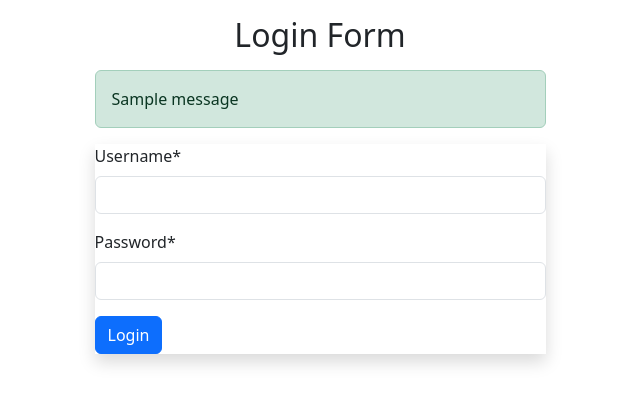
After one commit to mamaheshd/react, a Django app: page /login/ in a window 1280 px wide. The commit adds this page. Shown: the top 405 px of the page, without its empty margins (320-960 px from the left). Run offline with Django 5.2, Linux system fonts and the light colour scheme; one stand-in notice (Sample message) is shown; some libraries are stand-ins or nearby versions.

Commit message:
Registration and login form creation

```diff
--- /dev/null
+++ b/django/ecommerce/userapp/forms.py
@@ -0,0 +1,4 @@
+from django import  forms
+class LoginForm(forms.Form):
+    username=forms.CharField()
+    password=forms.CharField(widget=forms.PasswordInput)
--- a/django/ecommerce/userapp/templates/user/header.html
+++ b/django/ecommerce/userapp/templates/user/header.html
@@ -20,8 +20,8 @@
         </form>
 
         <div class="text-end">
-          <button type="button" class="btn btn-outline-light me-2">Login</button>
-          <button type="button" class="btn btn-warning">Sign-up</button>
+          <a class="btn btn-outline-light me-2" href="/login">Login</a>
+          <a href="/register" class="btn btn-warning">Sign-up </a>
         </div>
       </div>
     </div>
--- /dev/null
+++ b/django/ecommerce/userapp/templates/user/login.html
@@ -0,0 +1,33 @@
+{% extends 'layouts.html' %}
+{% load static %}
+{% load crispy_forms_tags %}
+
+{% block title %}
+  <title>Login Page</title>
+{% endblock %}
+
+{% block main_content %}
+  <div class="container">
+    <div class="row d-flex justify-content-center">
+      <div class="col-md-5">
+        <h2 class="text-center my-3">Login Form</h2>
+        {% for msg in messages %}
+          {% if msg.level == DEFAULT_MESSAGE_LEVELS.SUCCESS %}
+            <div class="alert alert-success">{{ msg }}</div>
+          {% endif %}
+          {% if msg.level == DEFAULT_MESSAGE_LEVELS.ERROR %}
+            <div class="alert alert-danger">{{ msg }}</div>
+          {% endif %}
+        {% endfor %}
+        <form action="" method="post" class="shadow">
+          {% csrf_token %}
+          {% comment %}csrf_token is used for securo=ity{% endcomment %}
+          {{ forms|crispy }}
+          <div class="mt-3">
+            <input type="submit" class="btn btn-primary" value="Login" />
+          </div>
+        </form>
+      </div>
+    </div>
+  </div>
+{% endblock %}
--- a/django/ecommerce/userapp/urls.py
+++ b/django/ecommerce/userapp/urls.py
@@ -5,4 +5,6 @@ urlpatterns = [
     path('',index),
     path('productdetails/<int:product_id>',product_details),
     path('productlist/',products),
+    path('register/',register_user),
+    path('login/',user_login),
 ]
--- a/django/ecommerce/userapp/views.py
+++ b/django/ecommerce/userapp/views.py
@@ -1,5 +1,10 @@
-from django.shortcuts import render
+from django.shortcuts import render,redirect
 from product.models import Product
+from django.contrib.auth.forms import UserCreationForm
+from django.contrib.auth.models import User
+from django.contrib.auth import authenticate,login,logout
+from django.contrib import messages
+from .forms import LoginForm
 
 # Create your views here.
 def index(request):
@@ -22,3 +27,37 @@ def products(request):
         'products':products
     }
     return render(request,'user/products.html',context)
+
+# to register User
+def register_user(request):
+    if request.method == 'POST':
+        form=UserCreationForm(request.POST)
+        if form.is_valid():
+            form.save()
+            messages.add_message(request,messages.SUCCESS,'New account created')
+            return redirect('/register')
+        else:
+            messages.add_message(request,messages.ERROR,'please verify forms fields')
+            return render(request,'user/register.html',{'forms':form})
+    context={
+        'forms':UserCreationForm
+    }
+    return render(request,'user/register.html',context)
+
+#login process
+def user_login(request):
+    if request.method == 'POST':
+        form=LoginForm(request.POST)
+        if form.is_valid():
+            data=form.cleaned_data
+            user=authenticate(request,username=data['username'],password=data['password'])
+            if user is not None:
+                login(request,user)
+                return redirect('/')
+            else:
+              messages.add_message(request,messages.ERROR,'Please provide correct Credentials')
+              return render(request,'user/login.html',{'forms':form})
+    context={
+        'forms':LoginForm
+    }
+    return render(request,'user/login.html',context)
```
Also changed, not shown: django/ecommerce/userapp/templates/user/register.html (added, +33 -0 lines), django/ecommerce/db.sqlite3.
